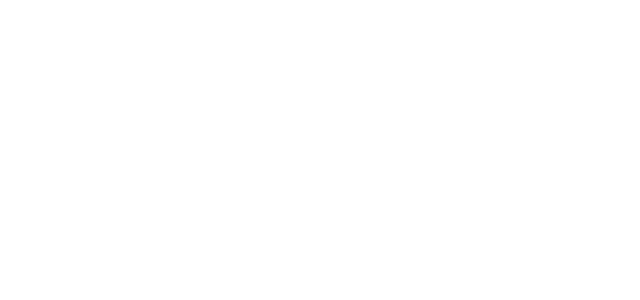
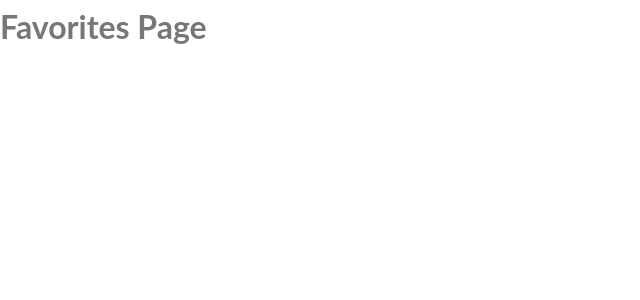
Before and after one commit to sergiocrol/front-assessment, a React (Create React App) app: page /favorites in a window 1280 px wide. Shown: the top 300 px of the page, without its empty margins (0-640 px from the left). Built offline with nearby package versions, Linux system fonts and the light colour scheme.

Commit message:
SearchCard component

```diff
--- a/src/App.js
+++ b/src/App.js
@@ -5,6 +5,7 @@
 
 import WelcomePage from './pages/WelcomePage';
 import HomePage from './pages/HomePage';
+import Favorites from './pages/Favorites';
 import GnomeDetail from './pages/GnomeDetail';
 import NotFound from './pages/NotFound';
 
@@ -21,6 +22,7 @@
             <Redirect exact path="/gnomes" to="/welcome" />
             <AnonRoute exact path='/welcome' component={WelcomePage} />
             <Route exact path='/homepage' component={HomePage} />
+            <Route exact path='/favorites' component={Favorites} />
             <Route exact path='/gnomes/:id' component={GnomeDetail} />
             <Route component={NotFound} />
           </Switch>
--- /dev/null
+++ b/src/components/SearchResultCard.js
@@ -0,0 +1,17 @@
+/* eslint-disable react/prop-types */
+import React, { Component } from 'react';
+
+import WithAuth from '../components/WithAuth.js';
+
+class SearchResultCard extends Component {
+  render() {
+    const { name, age } = this.props.inhabitant;
+    return (
+      <div>
+        <p>{name} - {age}</p> <span>&#10084;</span>
+      </div>
+    );
+  }
+}
+
+export default WithAuth(SearchResultCard);
--- /dev/null
+++ b/src/components/WithAuth.js
@@ -0,0 +1,23 @@
+import React, { Component } from 'react';
+
+import { AuthContext } from '../contexts/auth-context.js';
+
+const WithAuth = (Comp) => {
+  return class WithAuth extends Component {
+    render() {
+      return (
+        <AuthContext.Consumer>
+          {({ user, isAllowedVisitor }) => (
+            <Comp
+              user={user}
+              isAllowedVisitor={isAllowedVisitor}
+              {...this.props}
+            />
+          )}
+        </AuthContext.Consumer>
+      );
+    }
+  };
+};
+
+export default WithAuth;
--- /dev/null
+++ b/src/pages/Favorites.js
@@ -0,0 +1,15 @@
+import React, { Component } from 'react';
+
+import WithAuth from '../components/WithAuth.js';
+
+class Favorites extends Component {
+  render() {
+    return (
+      <div>
+        <h1>Favorites Page</h1>
+      </div>
+    );
+  }
+}
+
+export default WithAuth(Favorites);
--- a/src/pages/HomePage.js
+++ b/src/pages/HomePage.js
@@ -1,5 +1,7 @@
 import React, { Component } from 'react';
 import { Link } from 'react-router-dom';
+
+import SearchResultCard from '../components/SearchResultCard';
 
 import brastlewarkService from '../services/BrastlewarkService';
 
@@ -15,7 +17,8 @@
     searchProfession: '',
     searchHairColor: '',
     professionList: [],
-    hairColorList: []
+    hairColorList: [],
+    isLoading: true
   }
 
   // Get all the inhabitants of the town. We save also the list of all professions/hairColor to display it in a select input
@@ -37,7 +40,7 @@
 
   // This method paginate the result list to a better UX. The result is filtered by the searchName input value
   pagination = (inhabitants, currentPage) => {
-    const { itemsPerPage, searchName } = this.state;
+    const { itemsPerPage } = this.state;
     const filteredInhabitants = this.filterInhabitants(inhabitants);
     const numberOfPages = Math.ceil(filteredInhabitants.length / itemsPerPage);
     const paginatedInhabitants = filteredInhabitants.slice((itemsPerPage * currentPage) - itemsPerPage, itemsPerPage * currentPage);
@@ -46,7 +49,8 @@
       inhabitants,
       numberOfPages,
       paginatedInhabitants,
-      currentPage
+      currentPage,
+      isLoading: false
     })
   }
 
@@ -80,7 +84,18 @@
   }
 
   render() {
-    const { paginatedInhabitants, numberOfPages, currentPage, inhabitants, searchName, searchAge, searchProfession, searchHairColor, professionList, hairColorList } = this.state;
+    const { paginatedInhabitants,
+      numberOfPages,
+      currentPage,
+      inhabitants,
+      searchName,
+      searchAge,
+      searchProfession,
+      searchHairColor,
+      professionList,
+      hairColorList,
+      isLoading } = this.state;
+
     return (
       <div>
         <div>
@@ -94,18 +109,23 @@
             <option value="">select Hair Color</option>
             {hairColorList.map((color, i) => { return <option key={i} value={color} style={{ color, fontWeight: '700' }}>{color.toUpperCase()}</option> })}
           </select>
-          <a onClick={this.reset}>reset</a>
+          <a href="#0" onClick={this.reset}>reset</a>
         </div>
-        {paginatedInhabitants.length === 0 ? <div>Loading... {/*Cool loading animation*/} </div> : (
+        {paginatedInhabitants.length === 0 ? isLoading ? <div>Loading...</div> : <div>No items </div> : (
           <div>
             {paginatedInhabitants.map(inhabitant => {
               return <Link key={inhabitant.id}
                 to={{ pathname: `/gnomes/${inhabitant.id}`, gnomeInfo: inhabitant }}
                 params={{ gnomeInfo: inhabitant }}>
-                <p>{inhabitant.name}</p>
+                <SearchResultCard inhabitant={inhabitant} />
+                {/* <p>{inhabitant.name}</p> */}
               </Link>;
             })}
-            <div>{Array.from(Array(numberOfPages), (e, i) => { return (numberOfPages > 1) ? <a className={currentPage === i + 1 ? 'u-is-disabled' : ''} key={i} onClick={() => this.pagination(inhabitants, i + 1)}>{i + 1}</a> : null })}</div>
+            <div>{Array.from(Array(numberOfPages), (e, i) => {
+              return (numberOfPages > 1) ?
+                <a href="#0" className={currentPage === i + 1 ? 'u-is-disabled' : ''} key={i} onClick={() => this.pagination(inhabitants, i + 1)}>{i + 1}</a>
+                : null
+            })}</div>
           </div>
         )}
       </div >
```
